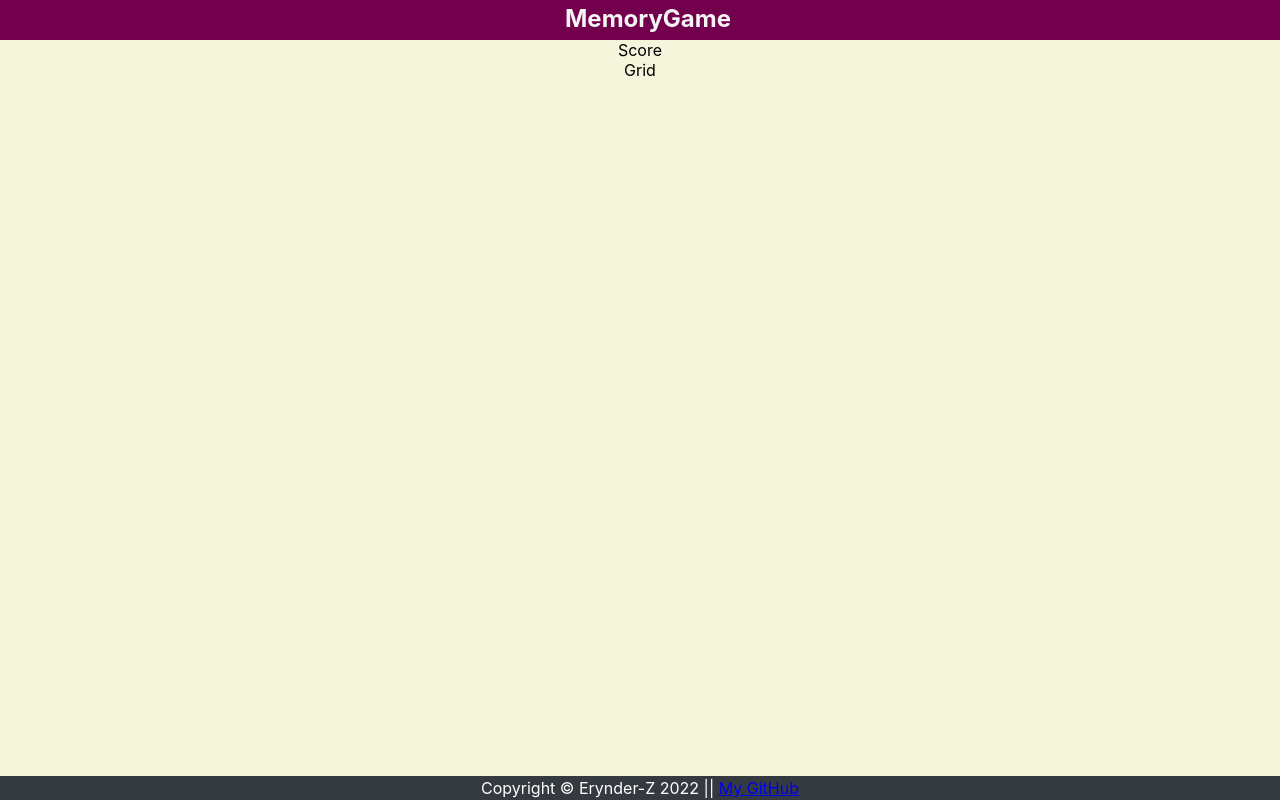
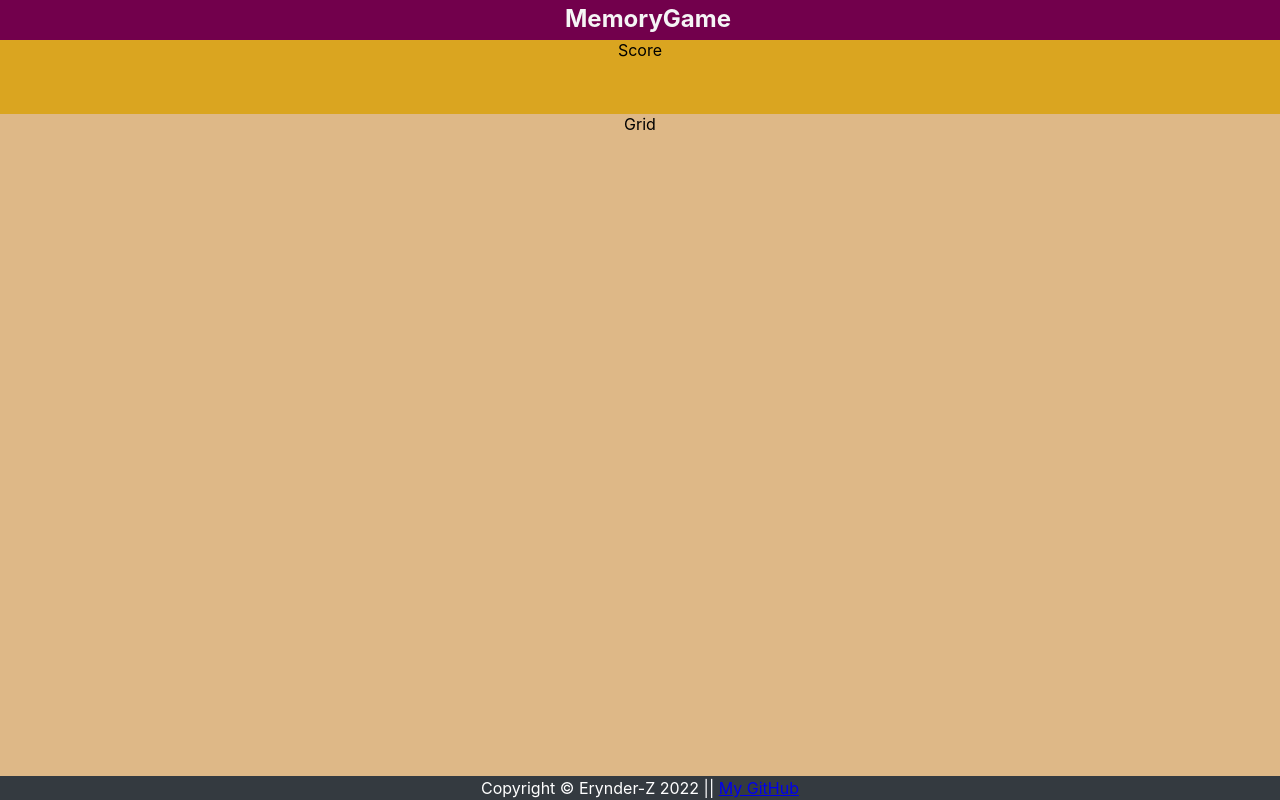
Before and after one commit to erynder-z/memo-shroom, a React (Create React App) app: page / in a window 1280 px wide. Built offline with nearby package versions, Linux system fonts and the light colour scheme.

Commit message:
Add simple style

```diff
--- a/src/styles/Grid.css
+++ b/src/styles/Grid.css
@@ -0,0 +1,4 @@
+.grid-container {
+  height: 90%;
+  background-color: burlywood;
+}
--- a/src/styles/Score.css
+++ b/src/styles/Score.css
@@ -0,0 +1,5 @@
+.score-container {
+  background-color: goldenrod;
+  height: 10%;
+  width: 100%;
+}
```
